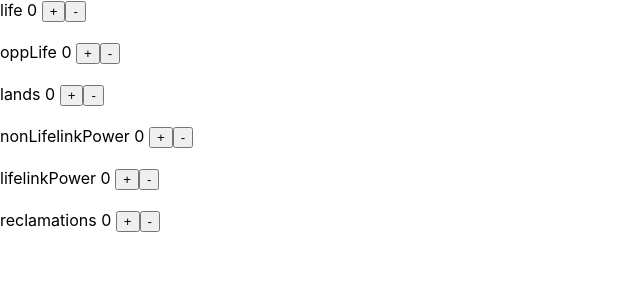
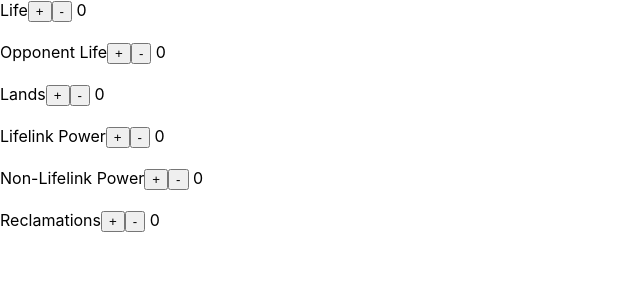
Before and after one commit to afroiland/doh-calculator, a React (Create React App) app: page / in a window 1280 px wide. Shown: the top 300 px of the page, without its empty margins (0-640 px from the left). Built offline with nearby package versions, Linux system fonts and the light colour scheme.

Commit message:
Add increment and decrement functionality

```diff
--- a/src/components/counter.jsx
+++ b/src/components/counter.jsx
@@ -6,21 +6,23 @@ class Counter extends Component {
     return (
       <div>
         <span>{this.props.name}</span>
+        <button onClick={() => this.handleIncrement(this.props.name, this.props.value)}>+</button>
+        <button onClick={() => this.handleDecrement(this.props.name, this.props.value)}>-</button>
         <span> {this.props.value} </span>
-        <button onClick={() => this.handleIncrement()}>+</button>
-        <button onClick={() => this.handleDecrement()}>-</button>
         <br />
         <br />
       </div>
     );
   }
 
-  handleIncrement = () => {
-    console.log('increment');
+  handleIncrement = (name, value) => {
+    let newValue = value + 1;
+    this.props.handleChange(name, newValue);
   }
 
-  handleDecrement = () => {
-    console.log('decrement');
+  handleDecrement = (name, value) => {
+    let newValue = value==0 ? 0 : value -1;
+    this.props.handleChange(name, newValue);
   }
 }
 
--- a/src/components/main.jsx
+++ b/src/components/main.jsx
@@ -3,22 +3,29 @@ import Counter from './counter';
 
 class Main extends Component {
   state = {
-    life: 0,
+    Life: 0,
     oppLife: 0,
     lands: 0,
     nonLifelinkPower: 0,
     lifelinkPower: 0,
     reclamations: 0
   }
+
+  handleChange = (name, value) => {
+    // console.log("name: ", name);
+    // console.log("value: ", value);
+    this.setState({ [name] : value });
+  };
+
   render() {
     return (
       <div>
-        <Counter name = 'life' value = {this.state.life} />
-        <Counter name = 'oppLife' value = {this.state.oppLife} />
-        <Counter name = 'lands' value = {this.state.lands} />
-        <Counter name = 'nonLifelinkPower' value = {this.state.nonLifelinkPower} />
-        <Counter name = 'lifelinkPower' value = {this.state.lifelinkPower} />
-        <Counter name = 'reclamations' value = {this.state.reclamations} />
+        <Counter name='Life' value={this.state.Life} handleChange={this.handleChange} />
+        <Counter name='Opponent Life' value={this.state.oppLife} handleChange={this.handleChange} />
+        <Counter name='Lands' value={this.state.lands} handleChange={this.handleChange} />
+        <Counter name='Lifelink Power' value={this.state.lifelinkPower} handleChange={this.handleChange} />
+        <Counter name='Non-Lifelink Power' value={this.state.nonLifelinkPower} handleChange={this.handleChange} />
+        <Counter name='Reclamations' value={this.state.reclamations} handleChange={this.handleChange} />
       </div>
     );
   }
```
